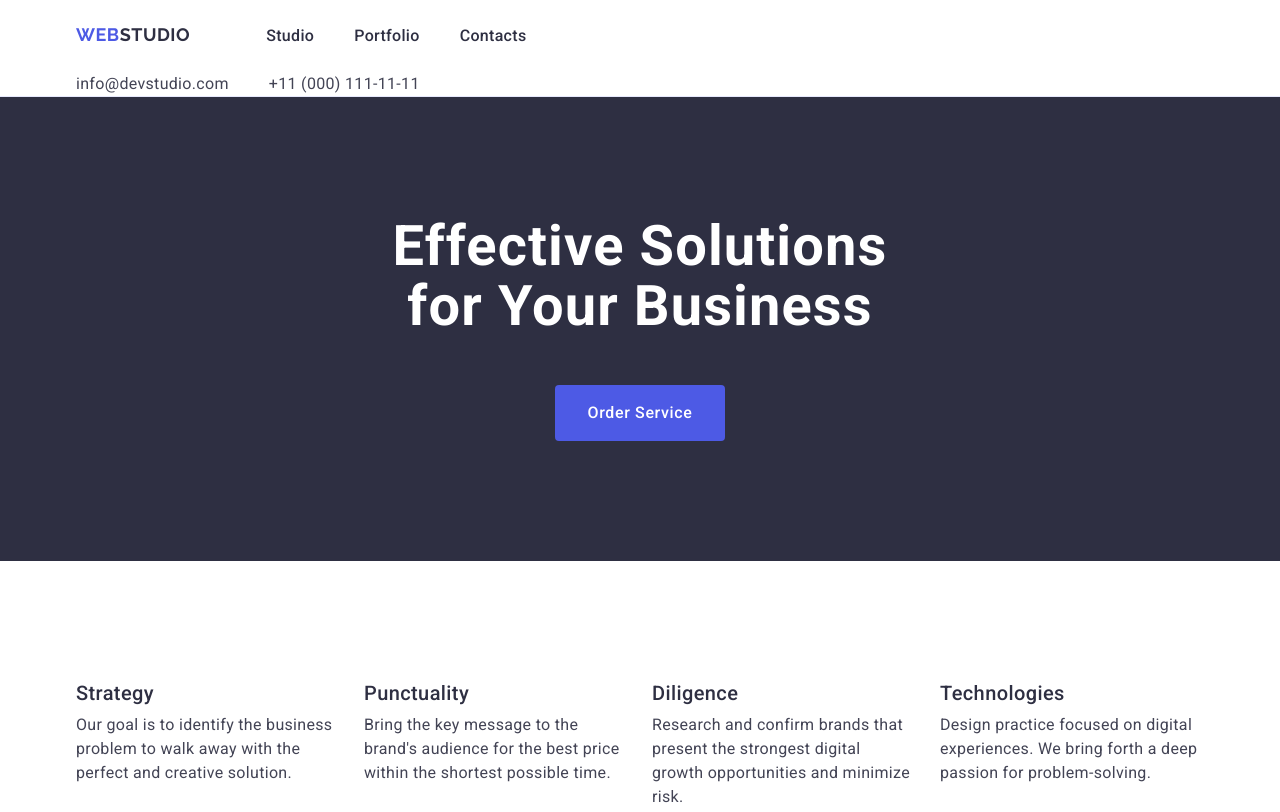
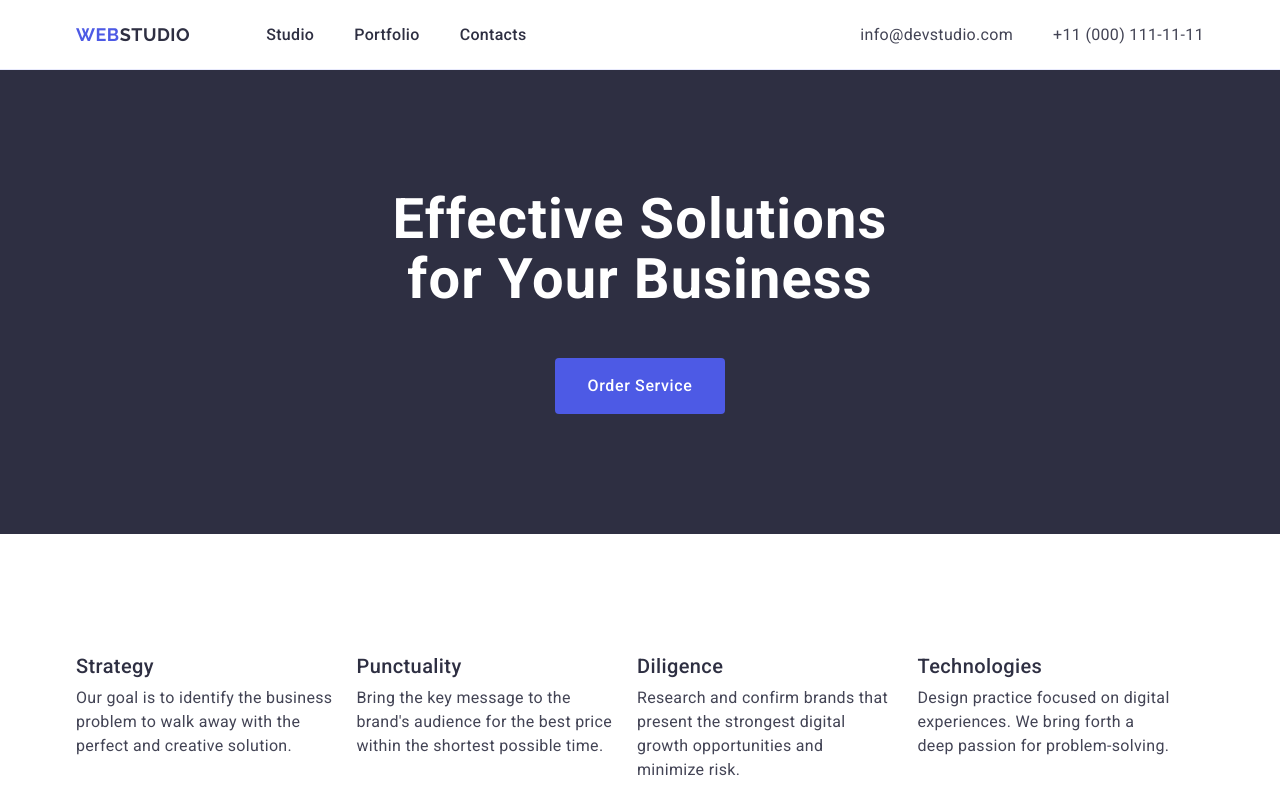
Before and after one commit to akoroliova/goit-markup-hw-03, a plain HTML site: page index.html in a window 1280 px wide. Shown: the top 812 px of the page. Drawn offline with nearby package versions, Linux system fonts and the light colour scheme.

Commit message:
Update for homework submitting

```diff
--- a/css/styles.css
+++ b/css/styles.css
@@ -38,12 +38,11 @@ img {
 }
 
 section {
-  padding-top: 120px;
-  padding-bottom: 120px;
+  padding: 120px 0;
 }
 
 .container {
-  width: 1158px;
+  max-width: 1158px;
   padding: 0 15px;
   margin: 0 auto;
 }
@@ -52,11 +51,23 @@ section {
   border-bottom: 1px solid var(--CORNFLOWER, #e7e9fc);
 }
 
+.top-line-nav {
+  display: flex;
+  flex-direction: row;
+  align-items: center;
+  justify-content: space-between;
+}
+
+.logo,
+.menu-link,
+.contact-link {
+  padding: 24px 0;
+}
+
 .menu-nav {
   display: inline-flex;
-  margin-right: 332px;
-  padding-top: 24px;
-  padding-bottom: 24px;
+  flex-direction: row;
+  align-items: center;
 }
 
 .logo {
@@ -84,7 +95,8 @@ section {
 
 .contact-info {
   display: inline-flex;
-  justify-content: flex-end;
+  flex-direction: row;
+  align-items: center;
 }
 
 .contact-info-list {
@@ -129,8 +141,8 @@ section {
   line-height: 1.07;
   letter-spacing: 0.02em;
   text-align: center;
-
-  margin-bottom: 48px;
+  margin: 0 auto 48px;
+  max-width: 496px;
 }
 
 .hero-button {
@@ -179,7 +191,7 @@ section {
   display: flex;
   flex-direction: column;
   gap: 8px;
-  width: calc((100% - 72px) / 4);
+  width: calc((100% - 102px) / 4);
 }
 
 .advantages-card-header {
@@ -208,7 +220,6 @@ section {
   letter-spacing: 0.02em;
   text-transform: capitalize;
   color: #2e2f42;
-
   margin-bottom: 72px;
 }
 
@@ -226,7 +237,7 @@ section {
   background-color: #ffffff;
   border-radius: 0px 0px 4px 4px;
 
-  width: calc((100% - 72px) / 4);
+  width: calc((100% - 102px) / 4);
 }
 
 .team-card-text {
@@ -277,7 +288,7 @@ section {
   flex-direction: column;
   background: var(--WHITE, #fff);
 
-  width: calc((100% - 48px) / 3);
+  width: calc((100% - 78px) / 3);
 }
 
 .portfolio-card-text {
@@ -321,4 +332,5 @@ section {
   font-size: 16px;
   line-height: 1.5;
   letter-spacing: 0.02em;
+  max-width: 264px;
 }
--- a/index.html
+++ b/index.html
@@ -23,6 +23,7 @@
   <body>
     <header class="top-line">
       <div class="container">
+        <div class="top-line-nav">
           <nav class="menu-nav">
             <a class="logo" href="./index.html"
               >Web<span class="header-logo-accent">Studio</span></a
@@ -50,14 +51,13 @@
             </ul>
           </address>
         </div>
+      </div>
     </header>
 
     <main>
       <section class="hero">
         <div class="container">
-          <h1 class="hero-header">
-            Effective Solutions<br />for Your Business
-          </h1>
+          <h1 class="hero-header">Effective Solutions for Your Business</h1>
 
           <button type="button" class="hero-button">Order Service</button>
         </div>
```
Lines whose indentation alone changed are shown as unchanged.
